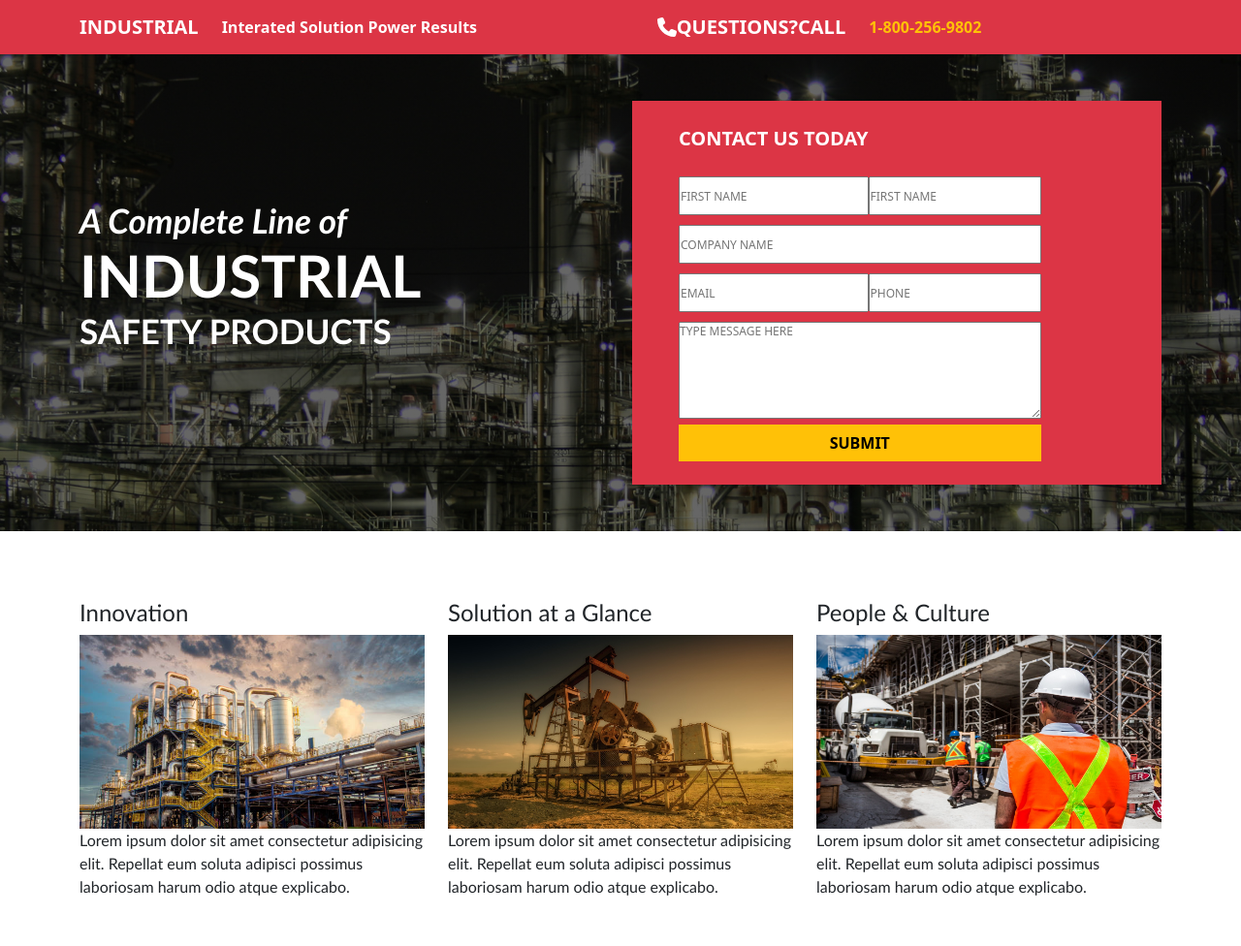
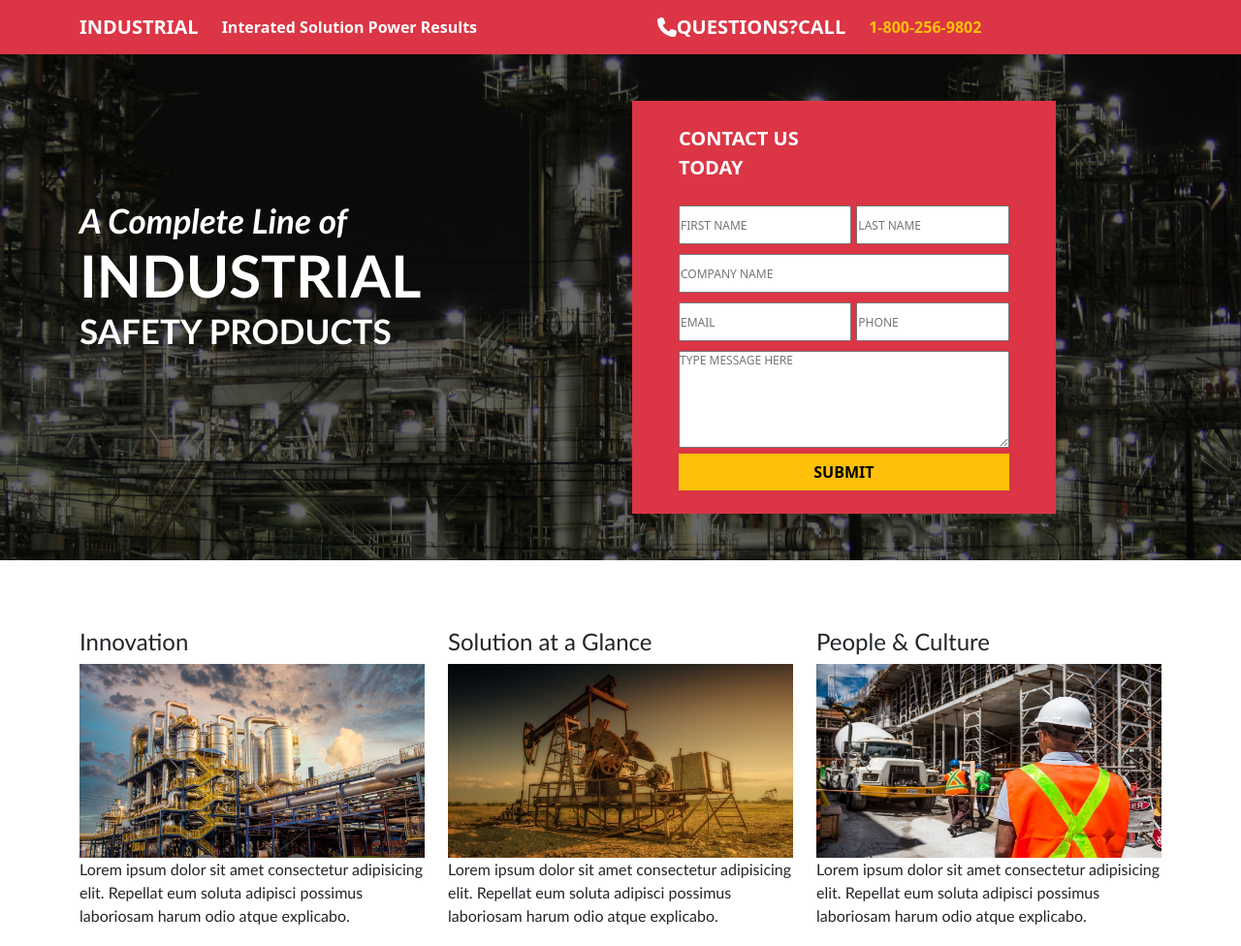
Before and after one commit to komalgb/webpage-bootstrap-3, a plain HTML site: page index.html in a window 1280 px wide. Shown: the top 976 px of the page at 97% size. Drawn offline with nearby package versions, Linux system fonts and the light colour scheme; a script that the page names is missing.

Commit message:
complete

```diff
--- a/assets/css/style.css
+++ b/assets/css/style.css
@@ -16,6 +16,9 @@ h1, h2, h3, h4, h5, h6, p{
     background-image:linear-gradient(rgba(0,0,0,0.6),rgba(0,0,0,0.6)),url(../img/industry-night.jpg);
     background-position: center center;
     background-size: cover;
+}
+.banner .form-bg{
+    width: 80%;
 }
 .banner form input{
     width: 100%;
--- a/index.html
+++ b/index.html
@@ -51,14 +51,14 @@
                       <td class="text-white fw-bold pb-4" style="font-size: 20px;">CONTACT US TODAY</td>
                     </tr>
                     <tr>
-                      <td><input type="text" placeholder="FIRST NAME"></td>
-                      <td><input type="text" placeholder="FIRST NAME"></td>
+                      <td style="padding-right: 5px;"><input type="text" placeholder="FIRST NAME"></td>
+                      <td><input type="text" placeholder="LAST NAME"></td>
                     </tr>
                     <tr>
                       <td colspan="2"><input type="text" placeholder="COMPANY NAME"></td>
                     </tr>
                     <tr>
-                      <td><input type="Email" placeholder="EMAIL"></td>
+                      <td style="padding-right: 5px;"><input type="Email" placeholder="EMAIL"></td>
                       <td><input type="text" placeholder="PHONE"></td>
                     </tr>
                     <tr>
```
